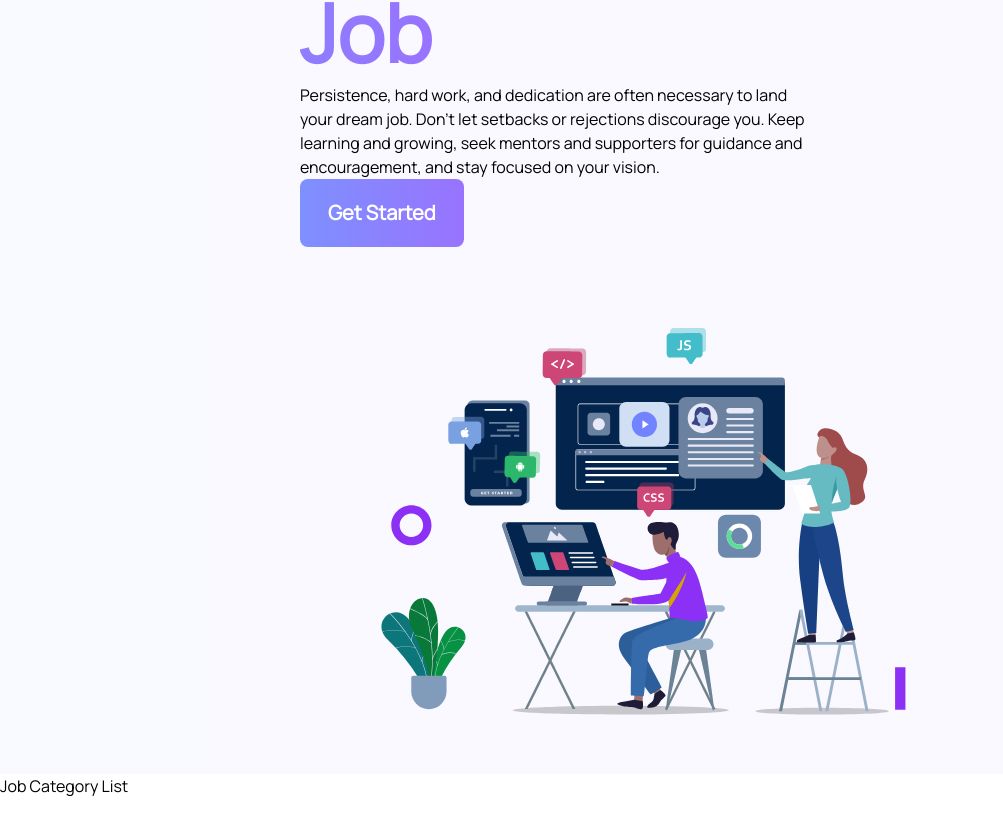
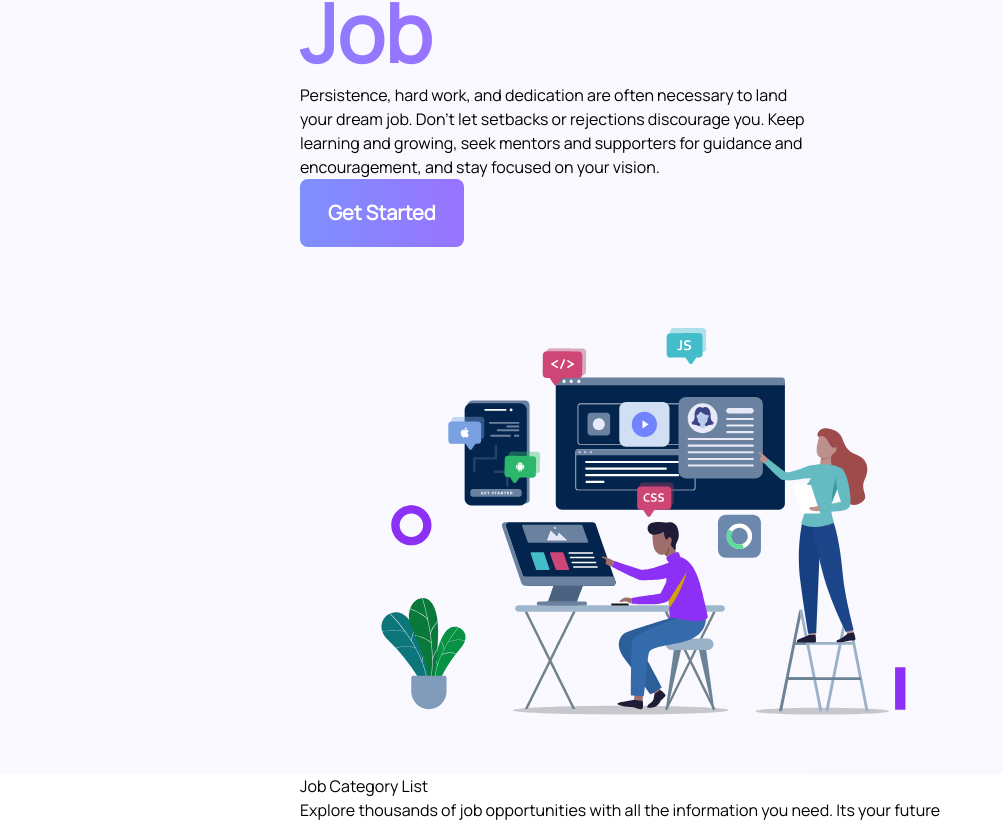
Before and after one commit to RedowanSajeeb/TalentBoost, a React (Vite) app: page / in a window 1280 px wide. Shown: the part 1093-1915 px from the top of the page, without its empty margins (0-1003 px from the left). Before the commit the page ends 1891 px from the top, so only its background shows below. Built offline with nearby package versions, Linux system fonts and the light colour scheme; what @material-tailwind/react would draw is missing.

Commit message:
job-catagory-start

```diff
--- a/src/App.jsx
+++ b/src/App.jsx
@@ -16,8 +16,8 @@ function App() {
         <NavbarRendom></NavbarRendom>
       </div>
 
-      <Outlet></Outlet>
-    </div>
+        <Outlet></Outlet>
+      </div>
   );
 }
 
--- a/src/components/Home/SectionHome.jsx
+++ b/src/components/Home/SectionHome.jsx
@@ -9,7 +9,6 @@ const SectionHome = () => {
         <div className="colorbg-Linear md:py-20 py-5">
           <Header></Header>
         </div>
-
         <JobCategoryList></JobCategoryList>
       </div>
     );
--- a/src/components/Job-Category-List/JobCategoryList.jsx
+++ b/src/components/Job-Category-List/JobCategoryList.jsx
@@ -2,8 +2,12 @@ import React from 'react';
 
 const JobCategoryList = () => {
     return (
-      <div>
-        <h1>Job Category List</h1>
+      <div className="side-container md:mt-32 mt-10">
+        <h1 className="text-center mb-2">Job Category List</h1>
+        <p className='text-center mb-8'>
+          Explore thousands of job opportunities with all the information you
+          need. Its your future
+        </p>
       </div>
     );
 };
```
